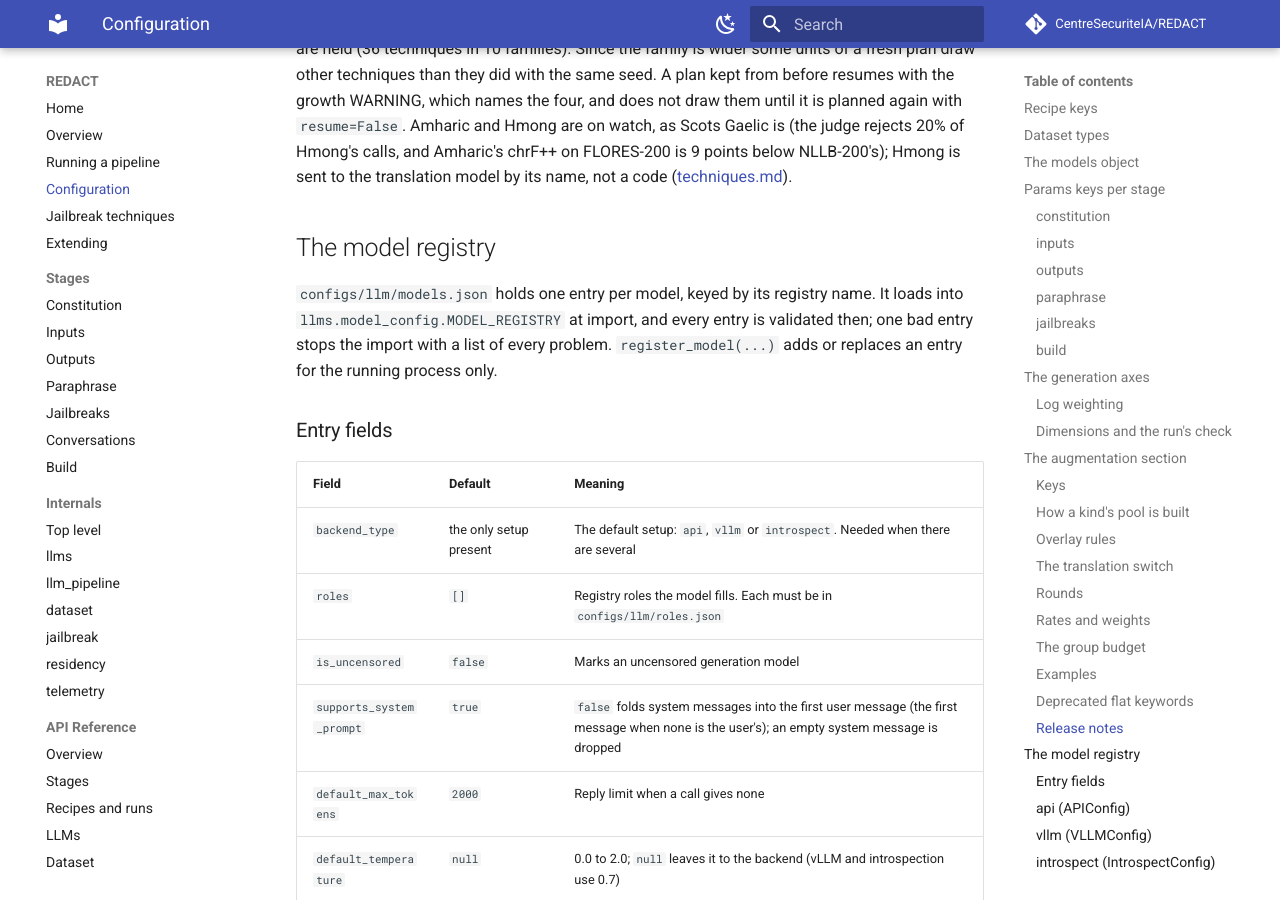
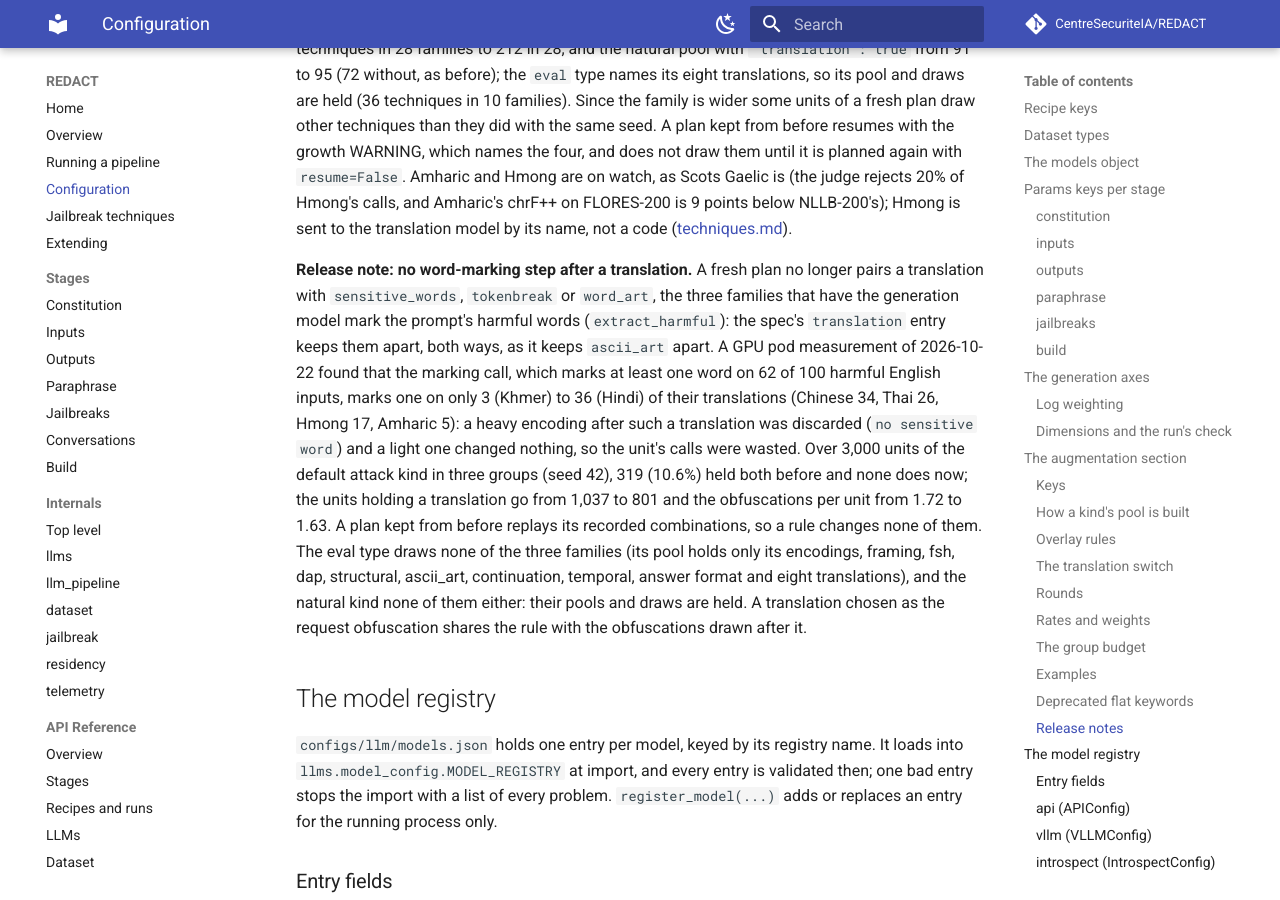
Before and after one commit to CentreSecuriteIA/REDACT, an MkDocs documentation site: the page built from docs/configuration.md, in a window 1280 px wide and 900 px high, scrolled down 30846 px. Built offline with MkDocs 1.6.1 and Material for MkDocs 9.7.7, drawn with Linux system fonts in a browser that asks for light colours; comment, search, counter and statistics services are not loaded; some of the changed text lies outside the part shown.

Commit message:
Keep a translation from the steps that have a model mark words
The marking call (extract_harmful on the generation model) behind
sensitive_words, tokenbreak and word_art marks a word on 62 of 100 harmful
English inputs but on only 3 (Khmer) to 36 (Hindi) of their translations,
measured on a GPU pod on 2026-10-22. A heavy encoding after a translation was
discarded and a light one changed nothing, so those units wasted their calls.

The spec's translation family now lists sensitive_words, tokenbreak and
word_art in its cross_incompatible_with, as it lists ascii_art; the rule binds
both ways, and the ten to_sensitive_words_encode_* are kept out as members of
sensitive_words. Tests refuse each pair both ways for three languages and
three marking families, and check what the translation still joins.

Over 3,000 units of the default attack kind (seed 42, three groups), 319
held both before and none does now; units holding a translation go from
1,037 to 801, obfuscations per unit from 1.72 to 1.63.

Draws: the dealing digest of test_dealing moves (185 of 240 dealt units, 68 of
200 undealt draws). The registry fixture's five seeds, the template draws and
the variant floor do not move. The eval pool (36), the eval type's draws
digest and the natural pool (72) are held: none holds a technique of the
three families beside a translation. A plan kept from before replays its
recorded combinations.

CLAUDE.md, docs/techniques.md (rules), docs/internals/jailbreak.md and a
release note in docs/configuration.md are updated; the two numbers they quote
from the simulation (obfuscations per unit) are re-measured.

Co-Authored-By: Claude Sonnet 5.5 <noreply@anthropic.com>

```diff
--- a/docs/configuration.md
+++ b/docs/configuration.md
@@ -1031,7 +1031,9 @@ where it rejected the reply as a malformed word list, and tokenbreak's
 split and separator cut a word between the characters a reader sees,
 never between a letter and its marks; an ASCII word is cut as before.
 Whether the marking model finds the right words in these languages is not
-measured ([techniques.md](techniques.md#what-the-families-do)).
+measured ([techniques.md](techniques.md#what-the-families-do)); a later
+measurement found it mostly does not, and a fresh plan no longer pairs the
+two (the note on word marking after a translation, below).
 
 **Release note: the script rule.** A fresh plan no longer pairs ROT13,
 ROT18, ROT47 or leetspeak (whole-text or word-level) with a translation
@@ -1156,6 +1158,26 @@ Amharic and Hmong are on watch, as Scots Gaelic is (the judge rejects 20% of
 Hmong's calls, and Amharic's chrF++ on FLORES-200 is 9 points below
 NLLB-200's); Hmong is sent to the translation model by its name, not a code
 ([techniques.md](techniques.md#the-language-table)).
+
+**Release note: no word-marking step after a translation.** A fresh plan no
+longer pairs a translation with `sensitive_words`, `tokenbreak` or
+`word_art`, the three families that have the generation model mark the
+prompt's harmful words (`extract_harmful`): the spec's `translation` entry
+keeps them apart, both ways, as it keeps `ascii_art` apart. A GPU pod
+measurement of 2026-10-22 found that the marking call, which marks at least
+one word on 62 of 100 harmful English inputs, marks one on only 3 (Khmer) to
+36 (Hindi) of their translations (Chinese 34, Thai 26, Hmong 17, Amharic 5):
+a heavy encoding after such a translation was discarded (`no sensitive
+word`) and a light one changed nothing, so the unit's calls were wasted.
+Over 3,000 units of the default attack kind in three groups (seed 42), 319
+(10.6%) held both before and none does now; the units holding a translation
+go from 1,037 to 801 and the obfuscations per unit from 1.72 to 1.63. A plan kept from before replays its recorded combinations,
+so a rule changes none of them. The eval type draws none of the three
+families (its pool holds only its encodings, framing, fsh, dap, structural,
+ascii_art, continuation, temporal, answer format and eight translations), and
+the natural kind none of them either: their pools and draws are held. A
+translation chosen as the request obfuscation shares the rule with the
+obfuscations drawn after it.
 
 ## The model registry
 
```
Also changed, not shown: CLAUDE.md (+2 -2 lines), docs/internals/jailbreak.md (+5 -1 lines), docs/techniques.md (+8 -3 lines), 3 other files.
